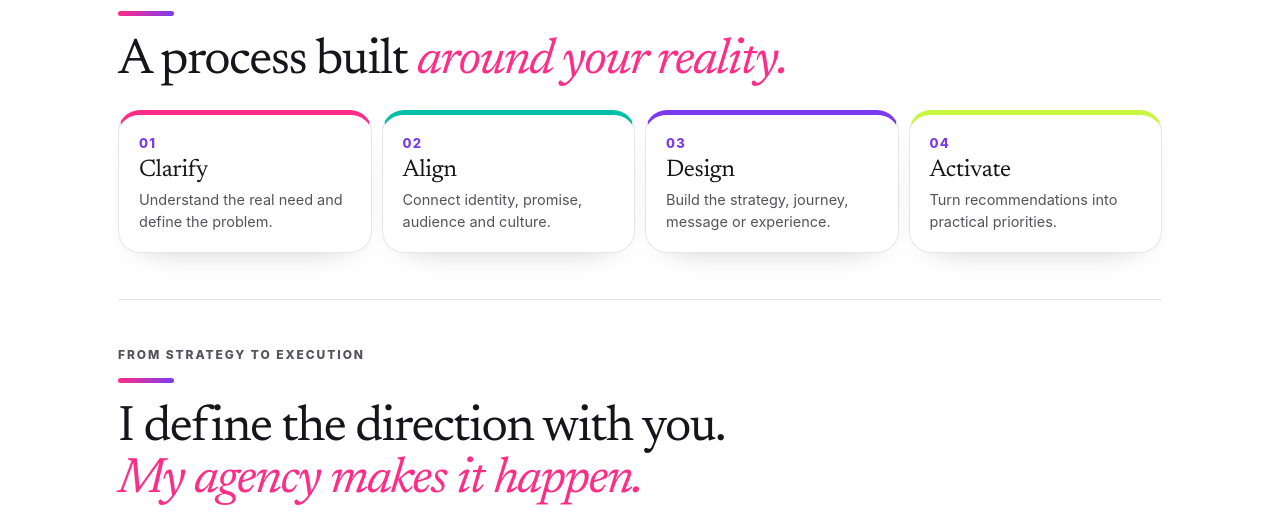
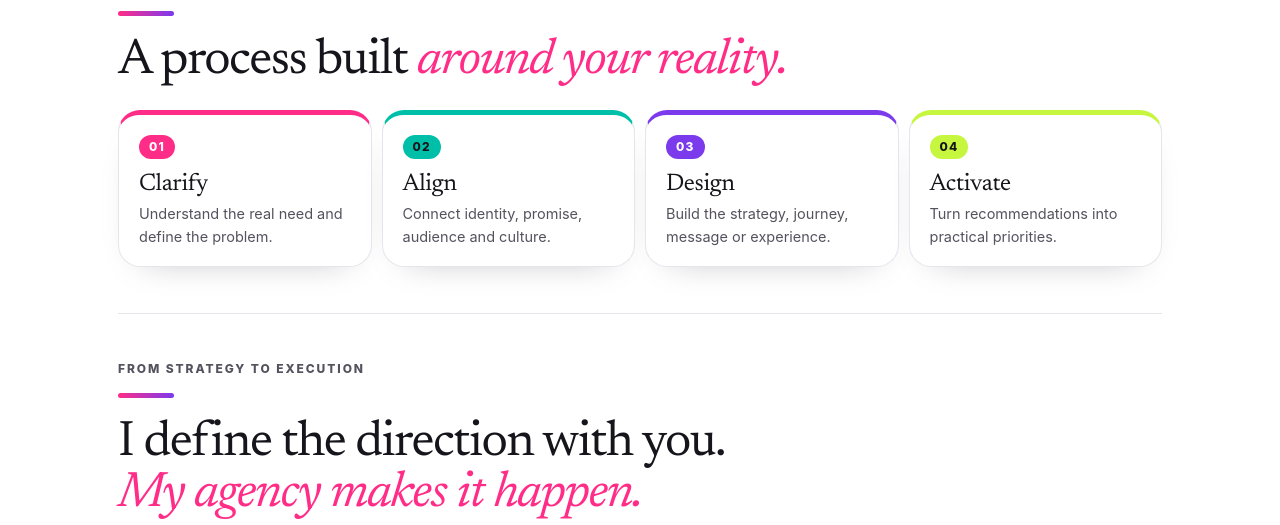
Before and after one commit to gabygf78/gabygf78.github.io, a plain HTML site: page services/index.html in a window 1280 px wide. Shown: the part 3220-3745 px from the top of the page. Drawn offline with Linux system fonts and the light colour scheme.

Commit message:
Briefing: quita 'vivida' en lámina 1; números del método con el color de su acento
Co-Authored-By: Claude Opus 5.5 <noreply@anthropic.com>
Claude-Session: https://claude.ai/code/session_01RLaVz94HJpSf5n4xpuT8u7

```diff
--- a/services/index.html
+++ b/services/index.html
@@ -166,7 +166,11 @@ h3{font-family:var(--serif);font-weight:400;font-size:24px;line-height:1.15;lett
 @media(min-width:760px){.method{grid-template-columns:repeat(4,1fr)}}
 .m{border-radius:22px;padding:18px 20px;background:#fff;border:1px solid var(--line);border-top:5px solid var(--pink);box-shadow:0 14px 34px -26px rgba(23,21,28,.4)}
 .m:nth-child(2){border-top-color:var(--teal)}.m:nth-child(3){border-top-color:var(--purple)}.m:nth-child(4){border-top-color:var(--lime)}
-.m .n{font-size:13px;font-weight:800;color:var(--purple);letter-spacing:.1em}
+.c .n,.m .n{display:inline-block;font-size:12px;font-weight:800;letter-spacing:.1em;padding:3px 10px;border-radius:999px;background:var(--pink);color:#fff;margin-bottom:8px}
+.c:nth-child(4n+2) .n,.m:nth-child(2) .n{background:var(--teal);color:var(--ink)}
+.c:nth-child(4n+3) .n,.m:nth-child(3) .n{background:var(--purple);color:#fff}
+.c:nth-child(4n+4) .n,.m:nth-child(4) .n{background:var(--lime);color:var(--ink)}
+
 .m h3{margin:4px 0 4px}
 .m p{color:var(--muted);font-size:14.5px}
 
```
Also changed, not shown: index.html (+6 -2 lines).
